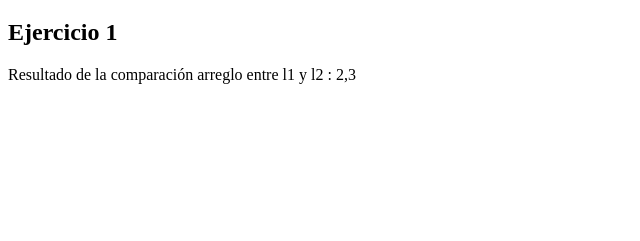
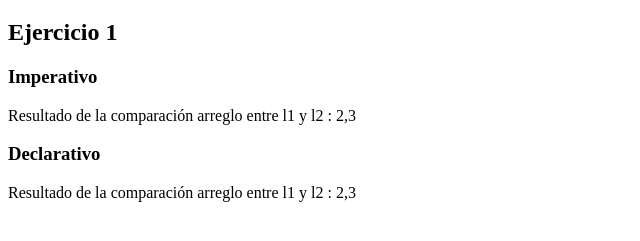
Before and after one commit to triniff/Ejercicio-guiado_Leccion-17, a plain HTML site: page index.html in a window 1280 px wide. Shown: the part 61-302 px from the top of the page, without its empty margins (0-640 px from the left). Drawn offline with Linux system fonts and the light colour scheme.

Commit message:
guiado 1 - declarativo

```diff
--- a/assets/js/main.js
+++ b/assets/js/main.js
@@ -14,3 +14,14 @@ function intersection(l1,l2) {
 }
 
 intersection([1,2,3],[2,3,4]);
+
+
+function intersectionSet2 (l1,l2){
+	var ejer1 = document.getElementById("ej1-declarativo");
+	var resultado = l1.filter(function(n){
+		return l2.indexOf(n) !== -1;
+	})
+	ejer1.innerHTML = "Resultado de la comparación arreglo entre l1 y l2 : " + resultado;
+}
+
+intersectionSet2([1,2,3],[2,3,4]);
--- a/index.html
+++ b/index.html
@@ -7,7 +7,10 @@
 <body>
 	<h1>Programación Funcional</h1>
 	<h2>Ejercicio 1</h2>
+	<h3>Imperativo</h3>
 	<div id="ej1-imperativo"></div>
+	<h3>Declarativo</h3>
+	<div id="ej1-declarativo"></div>
 	<script type="text/javascript" src="assets/js/main.js"></script>
 </body>
 </html>
```
